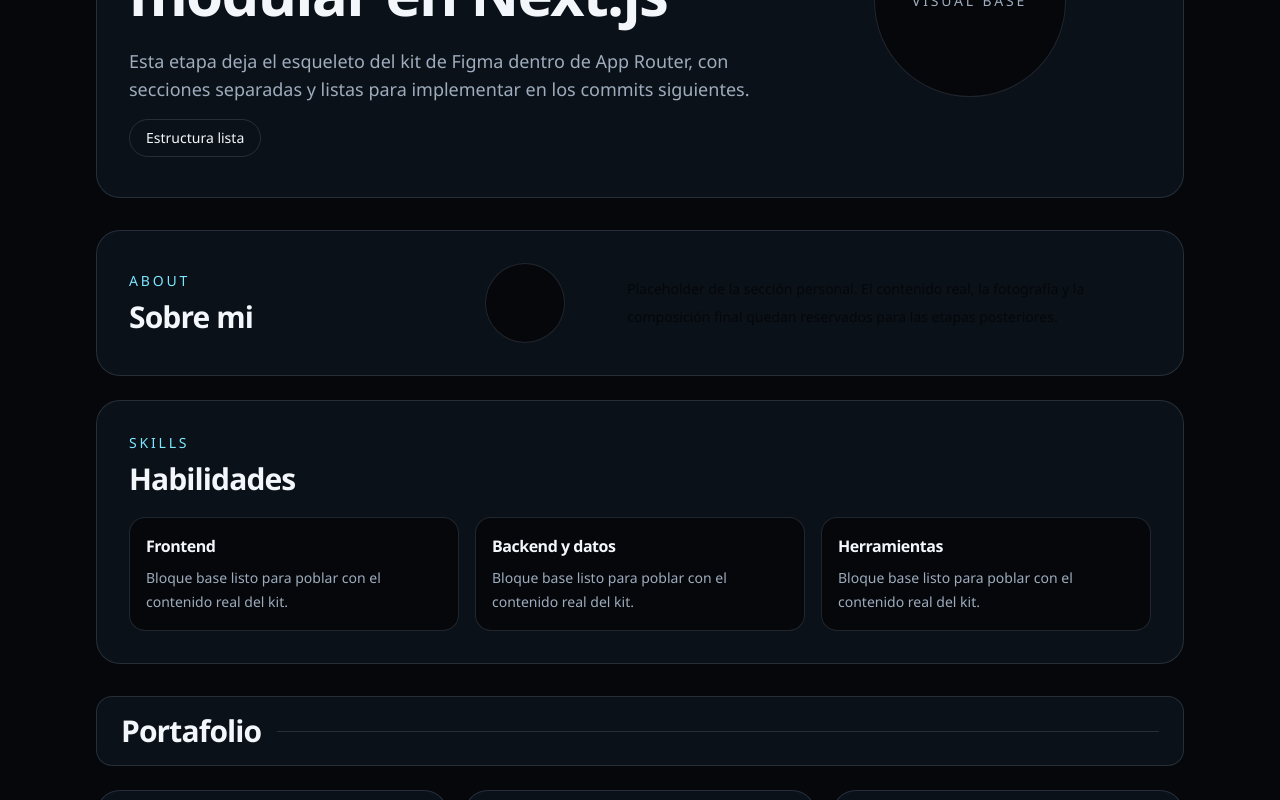
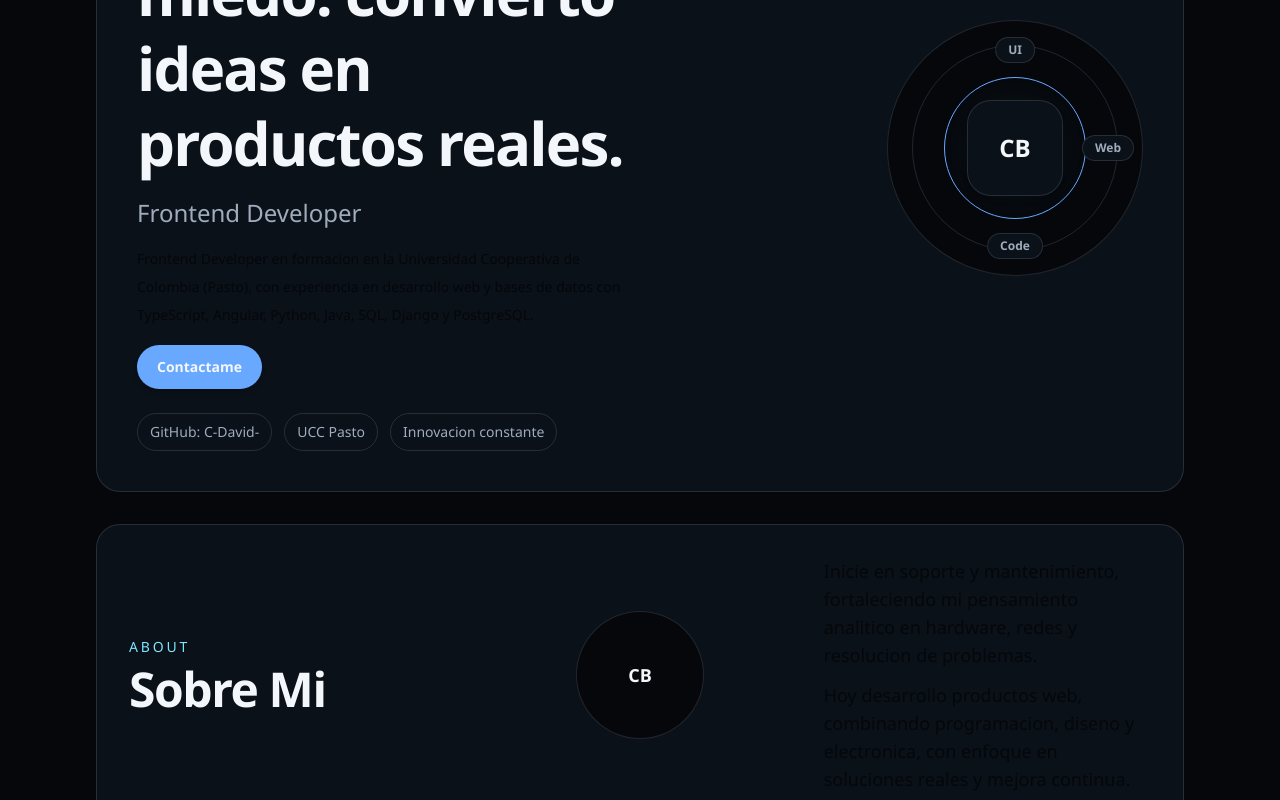
Before and after one commit to C-David-Burbano-C/Portafolio, a Next.js app: page / in a window 1280 px wide. Shown: the part 340-1140 px from the top of the page. Built offline with nearby package versions, Linux system fonts and the light colour scheme.

Commit message:
feat: implement hero about and skills sections

```diff
--- a/app/_components/portfolio/about_section.tsx
+++ b/app/_components/portfolio/about_section.tsx
@@ -1,27 +1,41 @@
+function PortraitPlaceholder() {
+  return (
+    <div className="bg-base border-line flex h-24 w-24 items-center justify-center rounded-full border text-lg font-semibold text-foreground sm:h-28 sm:w-28 lg:h-32 lg:w-32">
+      CB
+    </div>
+  );
+}
+
 export default function AboutSection() {
   return (
     <section
       id="sobre-mi"
       className="bg-surface rounded-3xl border border-line px-5 py-6 sm:px-8 sm:py-8"
     >
-      <div className="grid gap-5 md:grid-cols-[0.9fr_0.5fr_1.6fr] md:items-center">
+      <div className="grid grid-cols-2 gap-5 lg:grid-cols-3 lg:items-center">
         <div>
           <p className="text-cyan text-sm font-medium uppercase tracking-[0.2em]">
             About
           </p>
-          <h2 className="font-display mt-2 text-2xl font-semibold text-foreground sm:text-3xl">
-            Sobre mi
+          <h2 className="font-display mt-2 text-3xl font-semibold text-foreground sm:text-4xl lg:text-5xl">
+            Sobre Mi
           </h2>
         </div>
 
-        <div className="flex justify-start md:justify-center">
-          <div className="border-line bg-base h-20 w-20 rounded-full border" />
+        <div className="flex justify-end lg:justify-center">
+          <PortraitPlaceholder />
         </div>
 
-        <p className="text-muted text-sm leading-7 sm:text-base">
-          Placeholder de la sección personal. El contenido real, la fotografía y
-          la composición final quedan reservados para las etapas posteriores.
-        </p>
+        <div className="col-span-2 lg:col-span-1">
+          <p className="text-sm leading-7 text-muted sm:text-base lg:text-lg">
+            Inicie en soporte y mantenimiento, fortaleciendo mi pensamiento
+            analitico en hardware, redes y resolucion de problemas.
+          </p>
+          <p className="mt-3 text-sm leading-7 text-muted sm:text-base lg:text-lg">
+            Hoy desarrollo productos web, combinando programacion, diseno y
+            electronica, con enfoque en soluciones reales y mejora continua.
+          </p>
+        </div>
       </div>
     </section>
   );
--- a/app/_components/portfolio/hero_section.tsx
+++ b/app/_components/portfolio/hero_section.tsx
@@ -1,31 +1,71 @@
+function HeroSignal() {
+  return (
+    <div className="relative flex h-40 w-40 items-center justify-center rounded-full border border-line bg-base sm:h-48 sm:w-48 lg:h-64 lg:w-64">
+      <div className="border-line absolute inset-3 rounded-full border sm:inset-4 lg:inset-6" />
+      <div className="border-accent absolute inset-8 rounded-full border sm:inset-10 lg:inset-14" />
+      <div className="bg-cyan absolute h-10 w-10 rounded-full opacity-20 blur-xl sm:h-12 sm:w-12 lg:h-16 lg:w-16" />
+
+      <div className="border-line bg-surface relative flex h-14 w-14 items-center justify-center rounded-3xl border text-base font-semibold text-foreground shadow-md sm:h-16 sm:w-16 lg:h-24 lg:w-24 lg:text-2xl">
+        CB
+      </div>
+
+      <span className="bg-surface border-line text-muted absolute left-1/2 top-4 -translate-x-1/2 rounded-full border px-3 py-1 text-xs font-semibold">
+        UI
+      </span>
+      <span className="bg-surface border-line text-muted absolute right-2 top-1/2 -translate-y-1/2 rounded-full border px-3 py-1 text-xs font-semibold">
+        Web
+      </span>
+      <span className="bg-surface border-line text-muted absolute bottom-4 left-1/2 -translate-x-1/2 rounded-full border px-3 py-1 text-xs font-semibold">
+        Code
+      </span>
+    </div>
+  );
+}
+
+const highlights = ["GitHub: C-David-", "UCC Pasto", "Innovacion constante"];
+
 export default function HeroSection() {
   return (
     <section
       id="inicio"
-      className="bg-surface rounded-3xl border border-line px-5 py-8 sm:px-8 sm:py-10"
+      className="bg-surface rounded-3xl border border-line px-5 py-8 sm:px-8 sm:py-10 lg:px-10"
     >
-      <div className="grid gap-6 lg:grid-cols-[1.4fr_0.8fr] lg:items-center">
+      <div className="grid grid-cols-1 gap-8 md:grid-cols-2 md:items-center">
         <div className="space-y-4">
           <p className="text-cyan text-sm font-medium uppercase tracking-[0.2em]">
-            Hero
+            Inicio
           </p>
-          <h1 className="font-display text-4xl font-semibold leading-tight sm:text-5xl lg:text-6xl">
-            Base del portafolio modular en Next.js
+          <h1 className="font-display text-4xl font-semibold leading-tight text-foreground sm:text-5xl lg:max-w-xl lg:text-6xl">
+            Innovo sin miedo: convierto ideas en productos reales.
           </h1>
-          <p className="text-muted max-w-2xl text-base sm:text-lg">
-            Esta etapa deja el esqueleto del kit de Figma dentro de App Router,
-            con secciones separadas y listas para implementar en los commits
-            siguientes.
+          <p className="text-lg text-muted sm:text-2xl">Frontend Developer</p>
+          <p className="max-w-2xl text-sm leading-7 text-muted sm:text-base">
+            Frontend Developer en formacion en la Universidad Cooperativa de
+            Colombia (Pasto), con experiencia en desarrollo web y bases de datos
+            con TypeScript, Angular, Python, Java, SQL, Django y PostgreSQL.
           </p>
-          <div className="border-line text-foreground inline-flex rounded-full border px-4 py-2 text-sm">
-            Estructura lista
+
+          <a
+            href="#contacto"
+            className="bg-accent inline-flex items-center justify-center rounded-full px-5 py-3 text-sm font-semibold text-slate-950 shadow-md"
+          >
+            Contactame
+          </a>
+
+          <div className="flex flex-wrap gap-3 pt-2">
+            {highlights.map((item) => (
+              <span
+                key={item}
+                className="border-line text-muted rounded-full border px-3 py-2 text-xs sm:text-sm"
+              >
+                {item}
+              </span>
+            ))}
           </div>
         </div>
 
-        <div className="flex items-center justify-center">
-          <div className="border-line bg-base text-muted flex h-40 w-40 items-center justify-center rounded-full border text-sm uppercase tracking-[0.2em] sm:h-48 sm:w-48">
-            Visual base
-          </div>
+        <div className="flex items-center justify-center md:justify-end">
+          <HeroSignal />
         </div>
       </div>
     </section>
--- a/app/_components/portfolio/skills_section.tsx
+++ b/app/_components/portfolio/skills_section.tsx
@@ -1,41 +1,51 @@
-const skillColumns = [
-  "Frontend",
-  "Backend y datos",
-  "Herramientas",
+const skills = [
+  {
+    title: "Frontend",
+    detail: "Angular, TypeScript y Tailwind",
+  },
+  {
+    title: "Backend y Datos",
+    detail: "Python, Django, SQL y PostgreSQL",
+  },
+  {
+    title: "Herramientas",
+    detail: "Java, XAMPP, soporte tecnico y redes",
+  },
 ];
 
 export default function SkillsSection() {
   return (
     <section
       id="habilidades"
-      className="bg-surface rounded-3xl border border-line px-5 py-6 sm:px-8 sm:py-8"
+      className="rounded-3xl"
     >
-      <div className="space-y-5">
       <div>
         <p className="text-cyan text-sm font-medium uppercase tracking-[0.2em]">
           Skills
         </p>
-          <h2 className="font-display mt-2 text-2xl font-semibold text-foreground sm:text-3xl">
+        <h2 className="font-display mt-2 text-3xl font-semibold text-foreground sm:text-4xl lg:text-5xl">
           Habilidades
         </h2>
       </div>
 
-        <div className="grid gap-4 md:grid-cols-3">
-          {skillColumns.map((skill) => (
+      <div className="mt-6 grid grid-cols-3 gap-3 sm:gap-4 lg:gap-6">
+        {skills.map((skill) => (
           <article
-              key={skill}
-              className="bg-base rounded-2xl border border-line p-4"
+            key={skill.title}
+            className="bg-surface border-line flex min-h-28 flex-col justify-between rounded-3xl border p-4 sm:min-h-36 sm:p-5 lg:min-h-48 lg:p-6"
           >
-              <h3 className="font-display text-base font-semibold text-foreground">
-                {skill}
+            <h3 className="font-display text-sm font-semibold text-foreground sm:text-lg lg:text-2xl">
+              {skill.title}
             </h3>
-              <p className="text-muted mt-2 text-sm leading-6">
-                Bloque base listo para poblar con el contenido real del kit.
+            <p className="mt-3 hidden text-sm leading-6 text-muted sm:block">
+              {skill.detail}
+            </p>
+            <p className="mt-3 text-xs leading-5 text-muted sm:hidden">
+              {skill.detail}
             </p>
           </article>
         ))}
       </div>
-      </div>
     </section>
   );
 }
```
Lines whose indentation alone changed are shown as unchanged.
